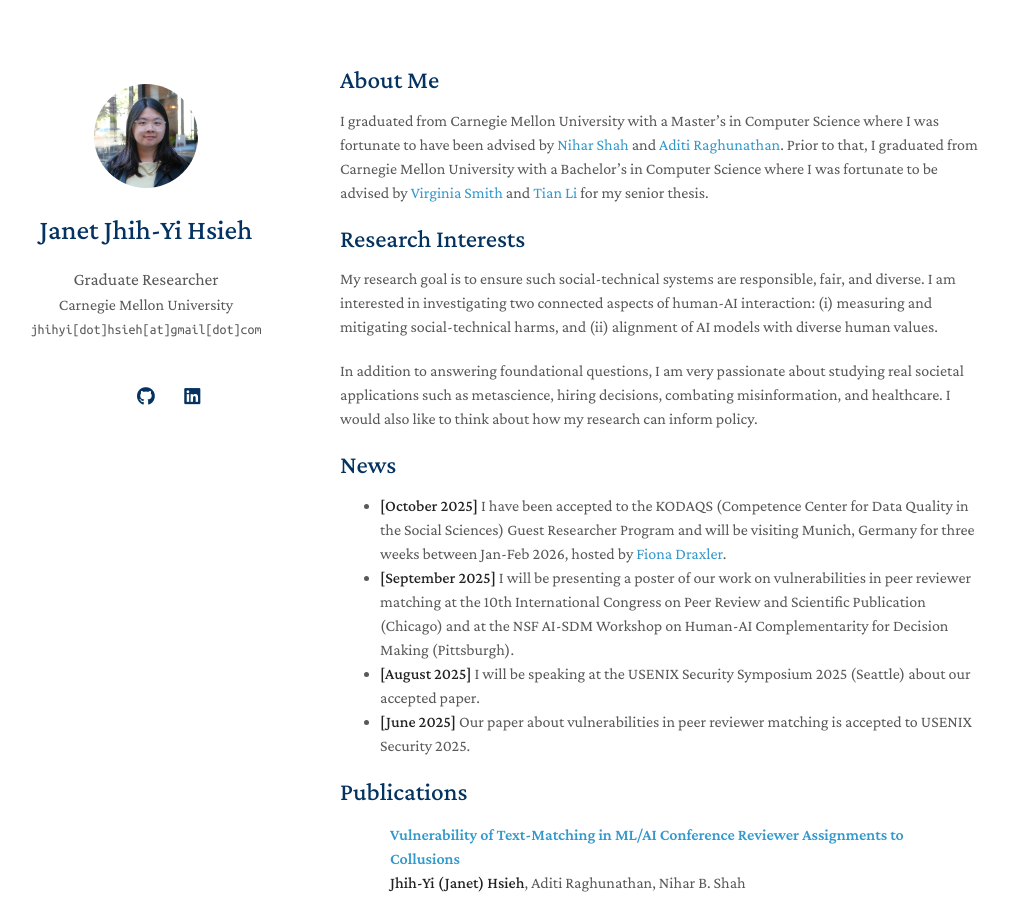
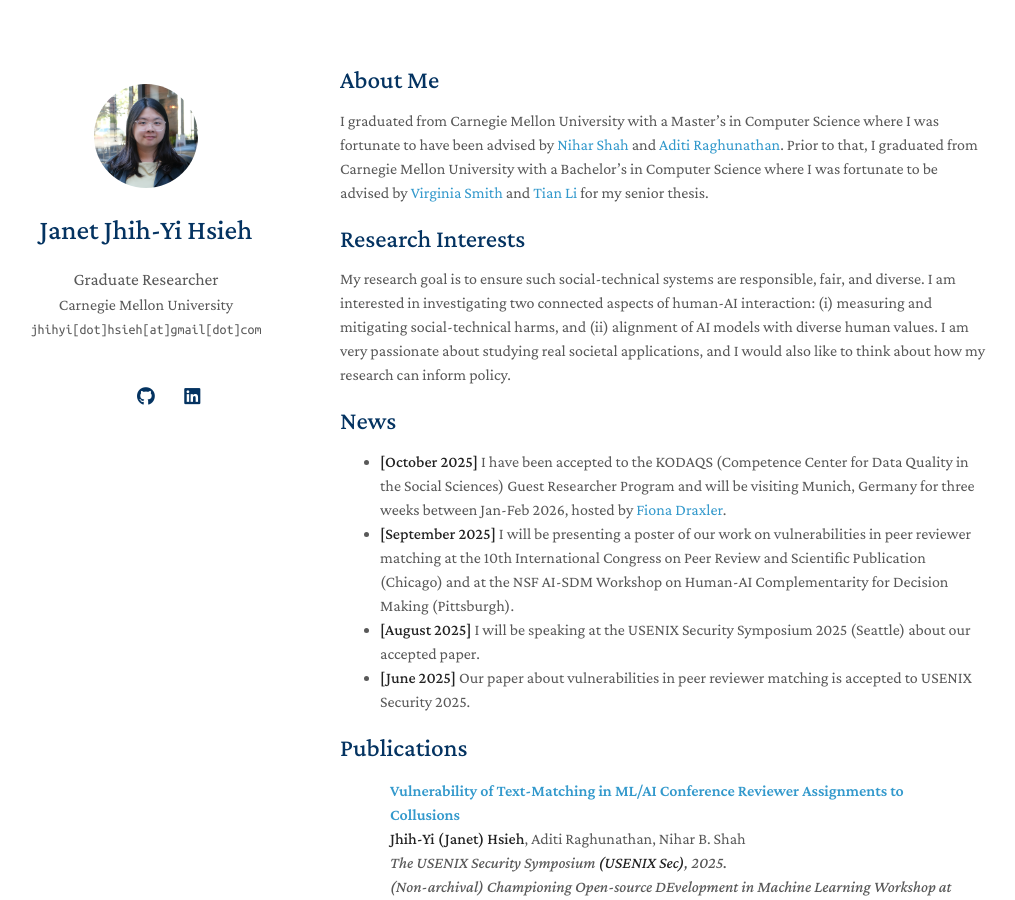
Before and after one commit to janetjyhsieh/janetjyhsieh.github.io, a Jekyll site: the page built from index.md, in a window 1280 px wide and 900 px high. Shown: the whole window, without its empty margins (130-1145 px from the left). Built offline with Jekyll 4.4.1, drawn with Linux system fonts in a browser that asks for light colours; a style sheet for code colours, icons or effects is not loaded; our own code applies the rules of GitHub Pages for plain Markdown files.

Commit message:
shorten bio

```diff
--- a/index.md
+++ b/index.md
@@ -8,9 +8,7 @@ I graduated from Carnegie Mellon University with a Master's in Computer Science
 
 ## Research Interests
 
-My research goal is to ensure such social-technical systems are responsible, fair, and diverse. I am interested in investigating two connected aspects of human-AI interaction: (i) measuring and mitigating social-technical harms, and (ii) alignment of AI models with diverse human values.
-
-In addition to answering foundational questions, I am very passionate about studying real societal applications such as metascience, hiring decisions, combating misinformation, and healthcare. I would also like to think about how my research can inform policy.
+My research goal is to ensure such social-technical systems are responsible, fair, and diverse. I am interested in investigating two connected aspects of human-AI interaction: (i) measuring and mitigating social-technical harms, and (ii) alignment of AI models with diverse human values. I am very passionate about studying real societal applications, and I would also like to think about how my research can inform policy.
 
 ## News
 - **[October 2025]** I have been accepted to the KODAQS (Competence Center for Data Quality in the Social Sciences) Guest Researcher Program and will be visiting Munich, Germany for three weeks between Jan-Feb 2026, hosted by [Fiona Draxler](https://www.sowi.uni-mannheim.de/keusch/team/academic-staff-members/draxler-fiona).
```
